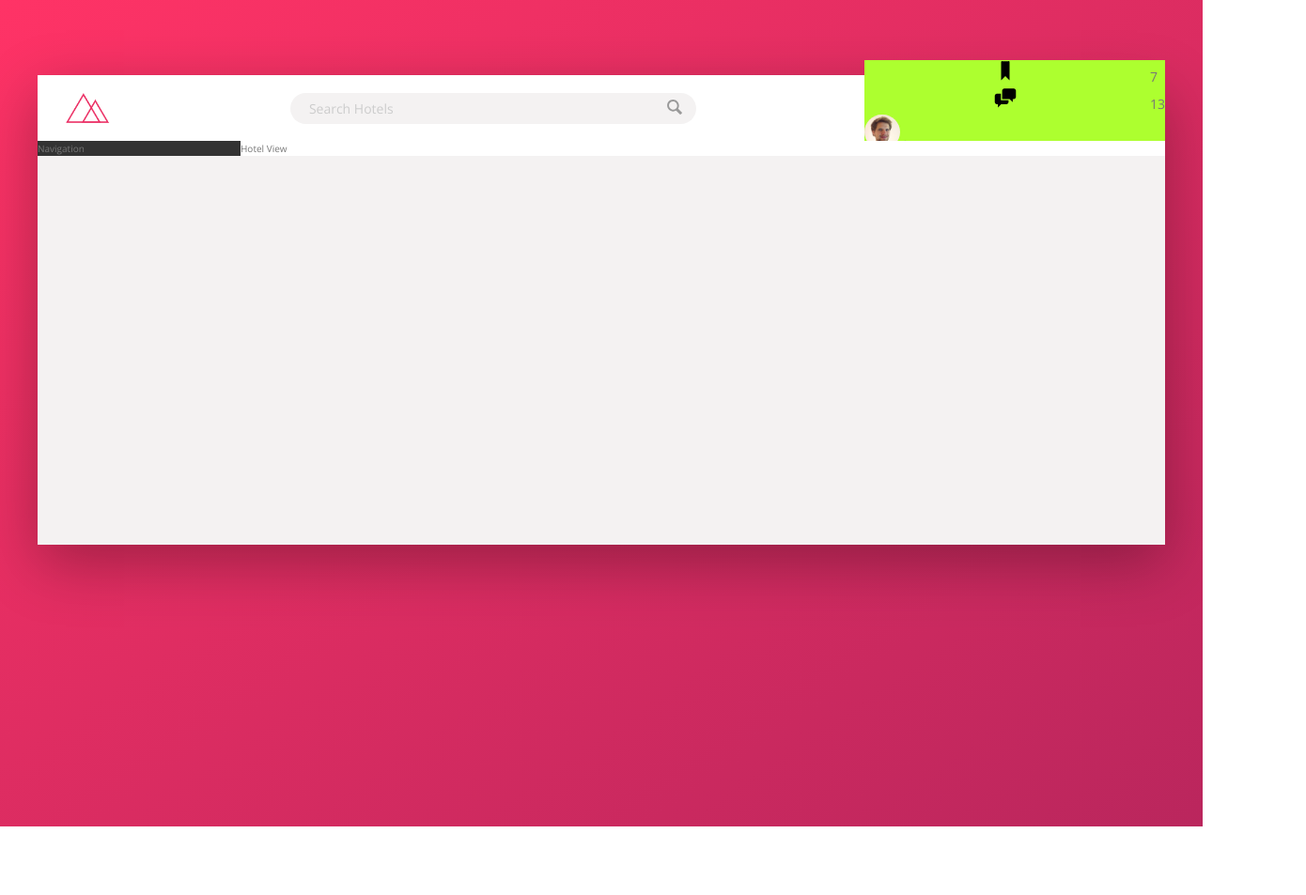
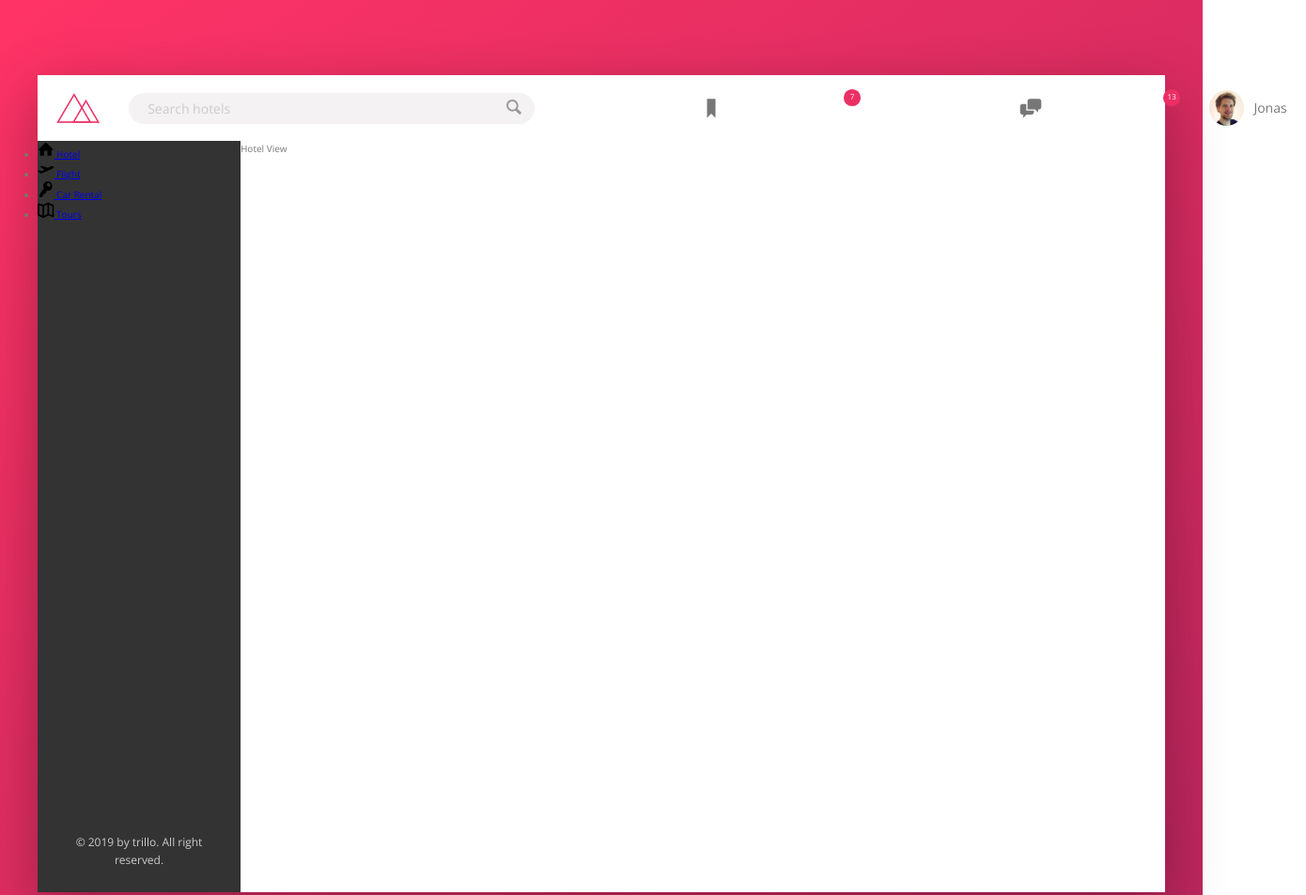
Before and after one commit to diesol49/trillo-training, a website: page index.html in a window 1280 px wide. Shown: the top 953 px of the page at 94% size, 1390 px wide, since content can reach past the window. Before the commit the page ends 880 px from the top, so only its background shows below. Drawn offline with nearby package versions, Linux system fonts and the light colour scheme.

Commit message:
done with header, but have errors. & started sidebar

```diff
--- a/index.html
+++ b/index.html
@@ -18,7 +18,7 @@
             <img src="img/logo.png" alt="logo" class="logo">
 
             <form action="#" class="search">
-                <input type="text" class="search__input" placeholder="Search Hotels">
+                <input type="text" class="search__input" placeholder="Search hotels">
                 <button class="search__button">
                     <svg class="search__icon">
                         <use xlink:href="img/sprite.svg#icon-magnifying-glass"></use>
@@ -40,8 +40,8 @@
                     <span class="user-nav__notification">13</span>
                 </div>
                 <div class="user-nav__user">
-                    <img src="img/user.jpg" alt="user photo" class="user-nav__user-photo">
-                    <span class="user-nav__user-name">jonas</span>
+                    <img src="img/user.jpg" alt="User photo" class="user-nav__user-photo">
+                    <span class="user-nav__user-name">Jonas</span>
                 </div>
             </nav>
         </header>
@@ -49,8 +49,46 @@
 
         <div class="content">
             <nav class="sidebar">
-                Navigation
+                <ul class="side-nav">
+                    <li class="side-nav__item">
+                        <a href="#" class="side-nav__link">
+                            <svg class="side-nav__icon">
+                                <use xlink:href="img/sprite.svg#icon-home"></use>
+                            </svg>
+                            <span>Hotel</span>
+                        </a>
+                    </li>
+                    <li class="side-nav__item">
+                        <a href="#" class="side-nav__link">
+                            <svg class="side-nav__icon">
+                                <use xlink:href="img/sprite.svg#icon-aircraft-take-off"></use>
+                            </svg>
+                            <span>Flight</span>
+                        </a>
+                    </li>
+                    <li class="side-nav__item">
+                        <a href="#" class="side-nav__link">
+                            <svg class="side-nav__icon">
+                                <use xlink:href="img/sprite.svg#icon-key"></use>
+                            </svg>
+                            <span>Car Rental</span>
+                        </a>
+                    </li>
+                    <li class="side-nav__item">
+                        <a href="#" class="side-nav__link">
+                            <svg class="side-nav__icon">
+                                <use xlink:href="img/sprite.svg#icon-map"></use>
+                            </svg>
+                            <span>Tours</span>
+                        </a>
+                    </li>
+                </ul>
+                <div class="legal">
+                    &copy; 2019 by trillo. All right reserved.
+                </div>
             </nav>
+
+
             <main class="hotel-view">
                 Hotel View
             </main>
--- a/sass/_base.scss
+++ b/sass/_base.scss
@@ -35,8 +35,8 @@ Grey dark 3: #999
 
 // Global Reset
 * {
+    margin: 0;
     padding: 0;
-    margin: 0;
 }
 
 *,
--- a/sass/_components.scss
+++ b/sass/_components.scss
@@ -3,7 +3,7 @@
 
 .logo {
     height: 3.25rem;
-    margin-left: 3rem;
+    margin-left: 2rem;
 }
 
 /////////////////////////
@@ -67,18 +67,48 @@
 // User Navigation
 
 .user-nav {
-    background-color: greenyellow;
+    align-self: stretch;
+
+    display: flex;
+    align-items: center;
+
+    & > * {
+        padding: 0 2rem;
+        cursor: pointer;
+        height: 100%;
+        display: flex;
+        align-items: center;
+    }
+
+    & > *:hover {
+        background-color: var(--color-grey-light-2);
+    }
+
     &__icon-box {
-
+        position: relative;
     }
 
     &__icon {
         height: 2.25rem;
         widows: 2.25rem;
+        fill: var(--color-grey-dark-2);
+
     }
 
     &__notification {
+        font-size: .8rem;
+        height: 1.75rem;
+        width: 1.75rem;
+        border-radius: 50%;
+        background-color: var(--color-primary);
+        color: #fff;
+        position: absolute;
+        top: 1.5rem;
+        right: 1.1rem;
 
+        display: flex;
+        justify-content: center;
+        align-items: center;
     }
 
     &__user {
@@ -88,9 +118,36 @@
     &__user-photo {
         height: 3.75rem;
         border-radius: 50%;
+        margin-right: 1rem;
     }
 
     &__user-name {
 
     }
 }
+
+//////////////////////
+// Side Navigation
+.side-nav {
+
+    &__item {
+
+    }
+
+    &__link {
+
+    }
+
+    &__icon {
+        width: 1.75rem;
+        height: 1.75rem;
+
+    }
+}
+
+.legal {
+    font-size: 1.2rem;
+    text-align: center;
+    padding: 2.5rem;
+    color: var(--color-grey-light-4);
+}
--- a/sass/_layout.scss
+++ b/sass/_layout.scss
@@ -24,9 +24,13 @@
 .sidebar {
     background-color: var(--color-grey-dark-1);
     flex: 0 0 18%;
+    display: flex;
+    flex-direction: column;
+    justify-content: space-between;
 }
 
 .hotel-view {
     background-color:#fff;
     flex: 1;
+    height: 80rem;
 }
```
Also changed, not shown: css/style.css.
